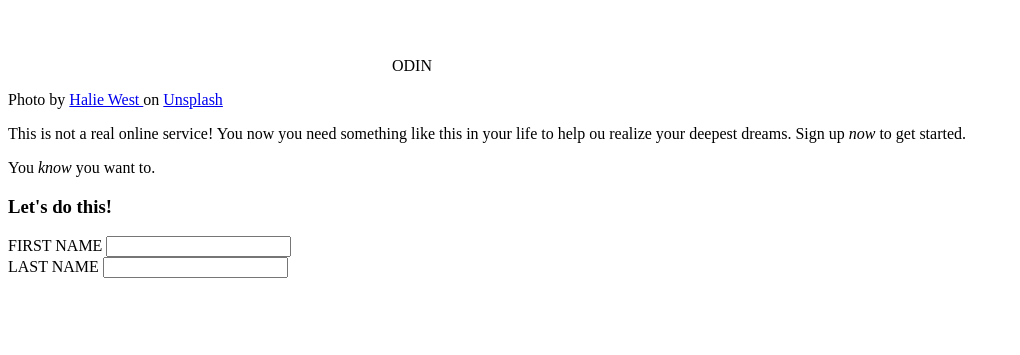
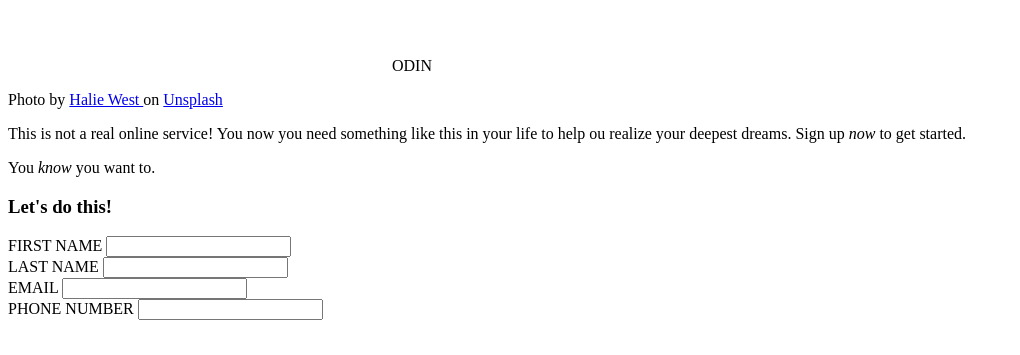
Before and after one commit to RosaleeKnight/sign-up-form, a plain HTML site: page index.html in a window 1280 px wide. Shown: the part 445-800 px from the top of the page, without its empty margins (0-1020 px from the left). Drawn offline with Linux system fonts and the light colour scheme.

Commit message:
Edit index.html add form middle section

```diff
--- a/index.html
+++ b/index.html
@@ -41,6 +41,16 @@
                                 <input type="text" class="focus" id="last-name" name="last-name" />
                             </div>
                         </div>
+                        <div class="middle-section">
+                            <div class="middle-section-first">
+                                <label for="email">EMAIL</label>
+                                <input type="email" id="email" name="email" />
+                            </div>
+                            <div class="middle-section-second">
+                                <label for="phone-number">PHONE NUMBER</label>
+                                <input type="tel" id="phone-number" name="phone-number" />
+                            </div>
+                        </div>
                     </div>
                 </div>
             </form>
```
